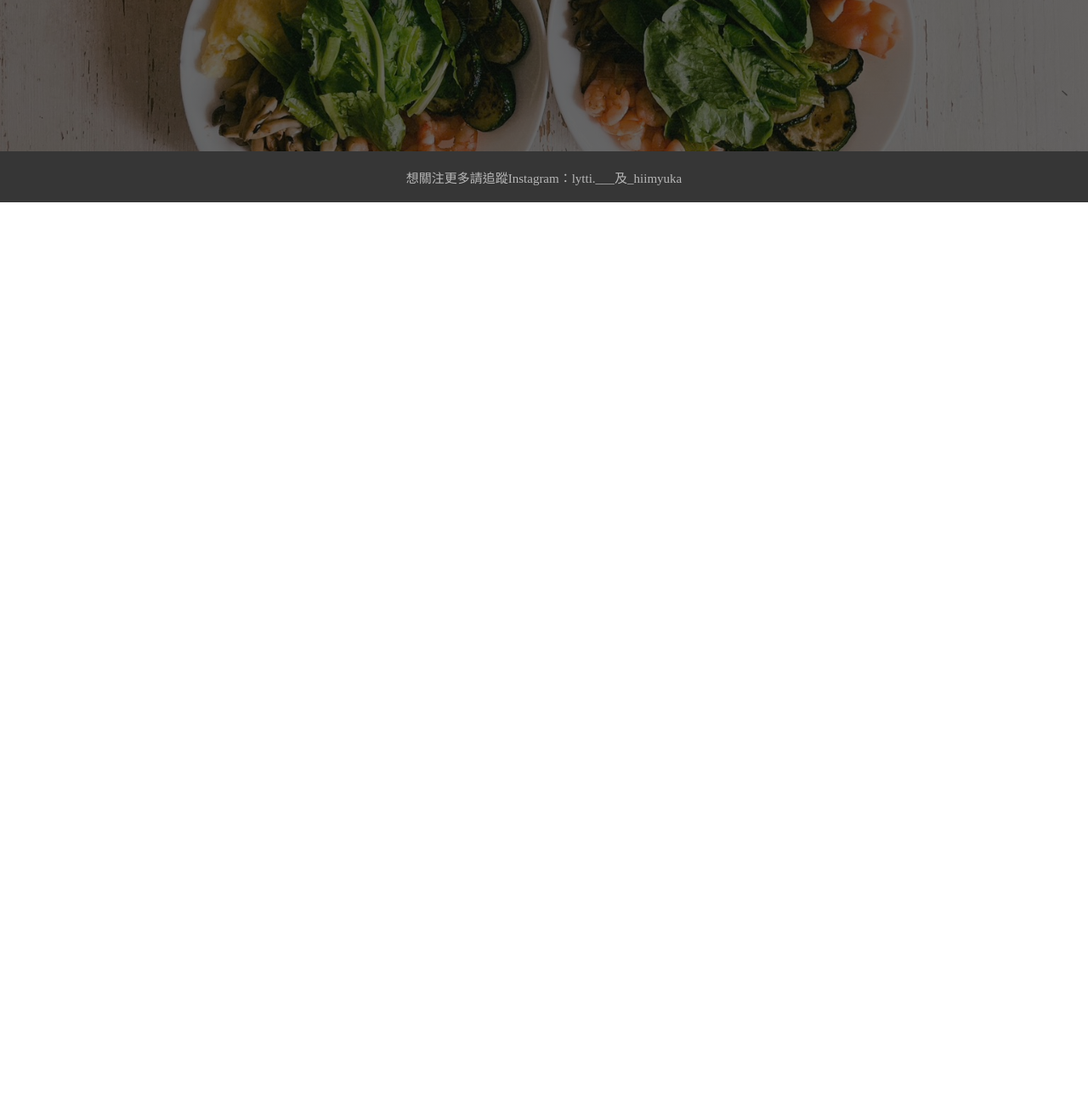
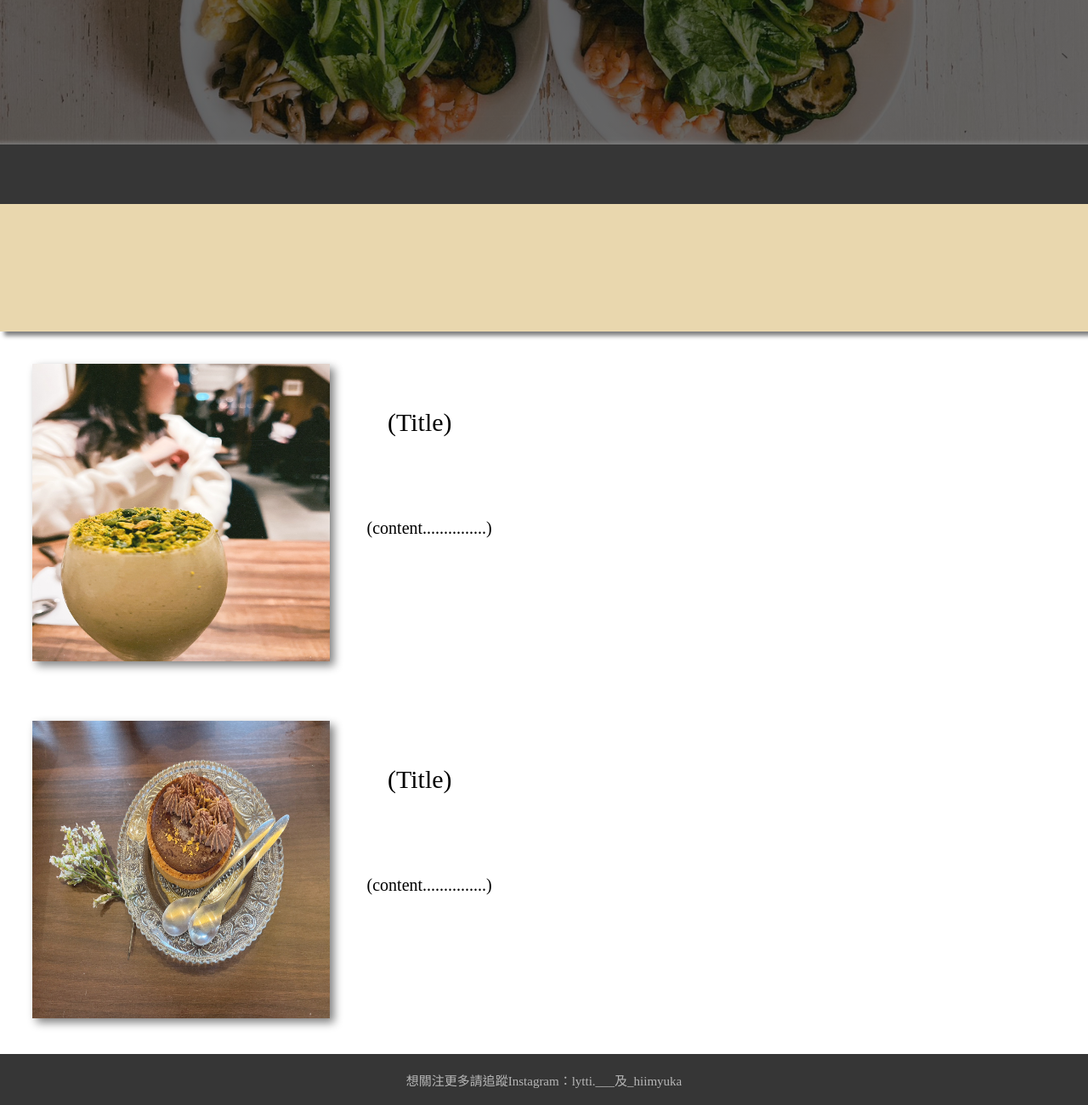
Before and after one commit to timmy052060-cyber/TimmyYuka, a plain HTML site: page index.html in a window 1280 px wide. Shown: the part 582-1882 px from the top of the page at 85% size. Before the commit the page ends 820 px from the top, so only its background shows below. Drawn offline with Linux system fonts and the light colour scheme.

Commit message:
Add files via upload

```diff
--- a/index.html
+++ b/index.html
@@ -13,8 +13,11 @@
         <nav class="navbar">
             <ul class="nav_menu">
                 <li class="nav_item"><a href="recipe.html" class="nav_link">食譜</a></li>
+                <li class="nav_item"><a href="#" class="nav_link">餐廳</a></li>
                 <li class="nav_item"><a href="#" class="nav_link">書籍</a></li>
                 <li class="nav_item"><a href="#" class="nav_link">電影</a></li>
+                <li class="nav_item"><a href="#" class="nav_link">None</a></li>
+                <li class="nav_item"><a href="#" class="nav_link">None</a></li>
             </ul>
             <div class="burger">
                 <span class="bar"></span>
@@ -29,6 +32,20 @@
         <h2>羅提米跟陳小嘉｜<br>生活紀錄</h2>
         <p>紀錄各種做過的食譜、看過的書、去過的展及欣賞過的電影等等</p>
     </section>
+    <div class="bridge"></div>
+    <div class="bridge2"></div>
+    <section class="intro">
+        <section class="img1">
+                <img src="S__223125566_0.jpg" alt="Tiramisu">
+                <h3>(Title)</h3>
+                <p>(content...............)</p>
+        </section>
+        <section class="img2">
+                <img src="S__223125564_0.jpg" alt="Tiramisu">
+                <h3>(Title)</h3>
+                <p>(content...............)</p>
+        </section>
+    </section>
     <footer>
         <p>想關注更多請追蹤Instagram：lytti.___及_hiimyuka</p>
     </footer>
--- a/style.css
+++ b/style.css
@@ -7,6 +7,10 @@ header {
     background-color: #363636;
     height: 80px;
     width: 100%;
+    box-sizing: border-box;
+    box-shadow: 5px 5px 7px gray;
+    position: fixed;
+    z-index: 999;
 }
 header a {
     color:white;
@@ -50,6 +54,7 @@ h1 {
     align-items: center;
     justify-content: center;
     transition: background-image 1s ease-in-out;
+    padding-top: 9vh;
 }
 .Pic h2 {
     font-size: 80px;
@@ -61,7 +66,78 @@ h1 {
     color: #FEF7E6;
     margin: 50px 0;
     position: relative;
-    left:-330px;
+    left:-360px;
+}
+
+.bridge {
+    height: 70px;
+    background-color: #363636;
+    box-shadow: 0 5px 5px 7px gray;
+}
+.bridge2 {
+    background-color: #e9d7ae;
+    height: 150px;
+    box-shadow: 5px 5px 5px gray;
+}
+.intro {
+    height: 850px;
+}
+.img1 {
+    display: flex;
+    padding: 20px 20px 20px 20px;
+}
+.img1 img {
+    width: 350px;
+    height: 350px;
+    margin: 18px;
+    /* border-radius: 5px; */
+    /* background-color: #dddacf; */
+    box-shadow: 5px 5px 10px gray;
+}
+.img1 h3 {
+    padding-left: 50px;
+    font-size: 30px;
+    font-weight: 500;
+    position: relative;
+    padding-top: 70px;
+}
+.img1 p {
+    left: -100px;
+    font-size: 20px;
+    position: relative;
+    padding-top: 200px;
+}
+.img1 {
+    display: flex;
+    height: 400px;
+    padding: 20px 20px 20px 20px;
+}
+.img2 {
+    display: flex;
+    padding: 0 20px 20px 20px;
+}
+.img2 img {
+    width: 350px;
+    height: 350px;
+    margin: 18px;
+    /* border-radius: 5px; */
+    /* background-color: #dddacf; */
+    box-shadow: 5px 5px 10px gray;
+    position: relative;
+    padding-top: -100px;
+}
+.img2 h3 {
+    padding-left: 50px;
+    font-size: 30px;
+    font-weight: 500;
+    position: relative;
+    padding-top: 70px;
+}
+.img2 p {
+    left: -100px;
+    font-size: 20px;
+    position: relative;
+    padding-top: 200px;
 }
 
 footer {
@@ -128,9 +204,9 @@ footer {
     .nav_menu {
         display: fixed;
         font-size: 20px;
-        top: -300px;
+        top: -600px;
         flex-direction: column;
-        background-color: #02052e;
+        background-color: #3d3d3f;
         width: 100%;
         text-align: center;
         transition: 0.4s;
```
Also changed, not shown: Tiramisu.css (+4 -4 lines), Tiramisu.html (+7 -2 lines), Xmas.html (+3 -0 lines), puff.html (+3 -0 lines), recipe.css (+7 -4 lines), recipe.html (+3 -0 lines).
